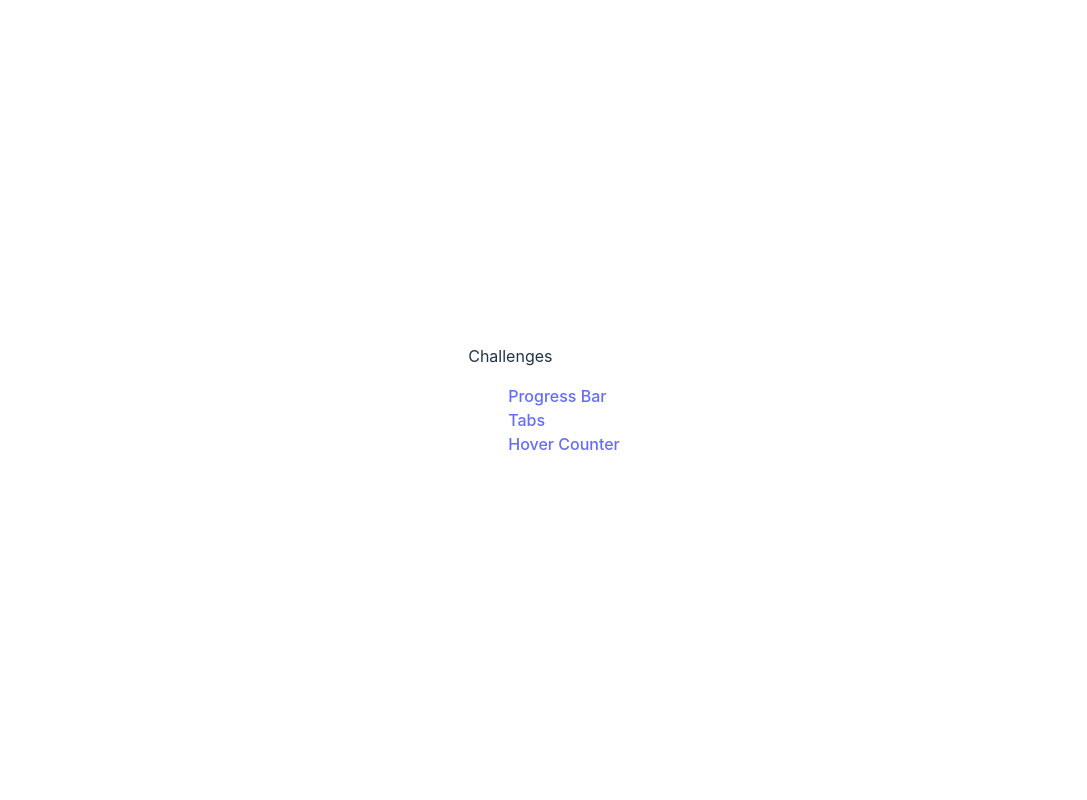
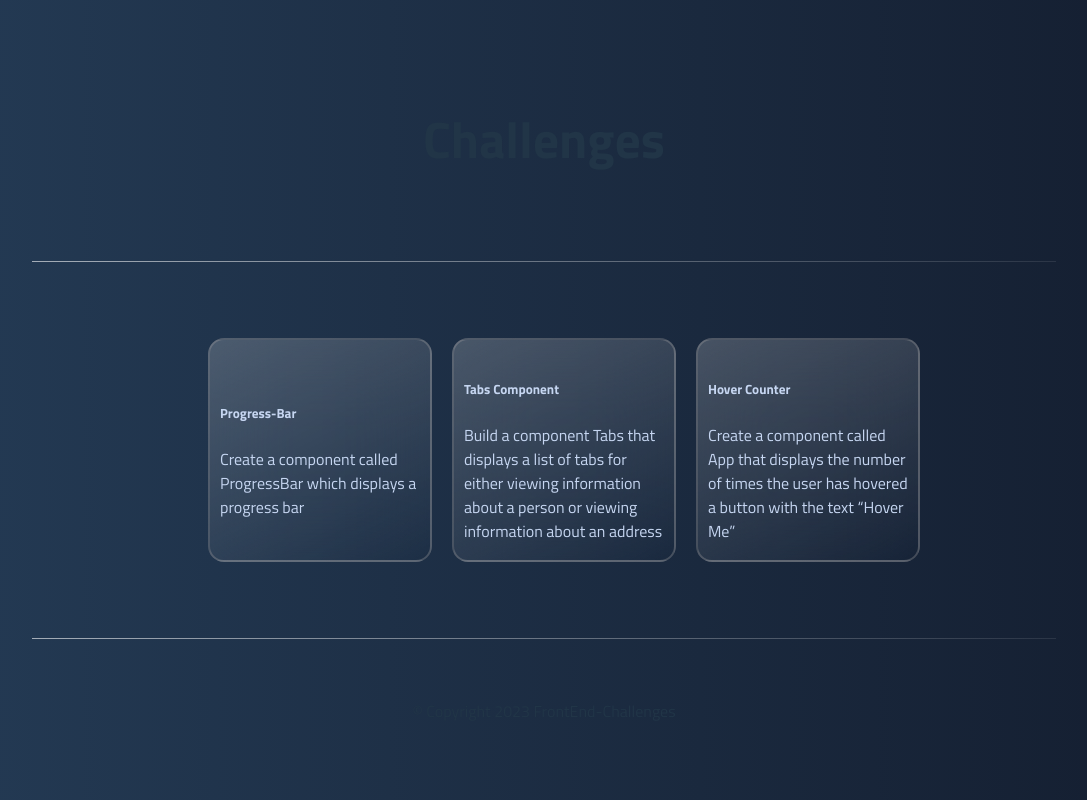
Before and after one commit to Ian-arap-kirui/frontend-challenges, a React (Vite) app in the folder react-challenges/: page / in a window 1280 px wide. Shown: the whole page, without its empty margins (96-1183 px from the left). Built offline with nearby package versions, Linux system fonts and the light colour scheme.

Commit message:
[updates] {react-challenges file} ui updates

```diff
--- a/react-challenges/src/App.css
+++ b/react-challenges/src/App.css
@@ -1,8 +1,24 @@
+@import url("https://fonts.googleapis.com/css2?family=Titillium+Web:wght@200;300;400;600;700;900&display=swap");
 #root {
-  max-width: 1280px;
-  margin: 0 auto;
-  padding: 2rem;
-  /* text-align: center; */
+  min-height: 100vh;
+  width: 100%;
+  background: #141e30; /* fallback for old browsers */
+  background: -webkit-linear-gradient(
+    to right,
+    #243b55,
+    #141e30
+  ); /* Chrome 10-25, Safari 5.1-6 */
+  background: linear-gradient(
+    to right,
+    #243b55,
+    #141e30
+  ); /* W3C, IE 10+/ Edge, Firefox 16+, Chrome 26+, Opera 12+, Safari 7+ */
+
+  display: flex;
+  flex-direction: column;
+  align-items: center;
+  justify-content: center;
+  font-family: "Titillium Web", sans-serif;
 }
 
 .logo {
--- a/react-challenges/src/App.jsx
+++ b/react-challenges/src/App.jsx
@@ -3,7 +3,7 @@ import "./App.css";
 import ProgressBar from "./components/ProgressBar/ProgressBar";
 import Tabs from "./components/TabBar/TabBar";
 import HoverCounter from "./components/HoverCounter/HoverCounter";
-import Home from "./pages/Home";
+import Home from "./pages/Home/Home";
 import { tasks } from "./content/data";
 
 function App() {
--- a/react-challenges/src/components/HoverCounter/HoverCounter.jsx
+++ b/react-challenges/src/components/HoverCounter/HoverCounter.jsx
@@ -1,18 +1,25 @@
 import React, { useState } from "react";
+import Task from "../Task/Task";
+import { Link } from "react-router-dom";
 
-const HoverCounter = () => {
+const HoverCounter = ({ data }) => {
   const [count, setCount] = useState(0);
 
   const handleHover = () => {
     setCount(count + 1);
   };
 
+  const filteredData = data.filter((item) => item.title === "Hover Counter");
+
   return (
     <div>
+      <Task filteredData={filteredData} />
+      <h2>Result:</h2>
       <button data-testid="button" onMouseEnter={handleHover}>
         Hover Me!
       </button>
       <h1 data-testid="count">{count}</h1>
+      <Link to={-1}>🔙 back</Link>
     </div>
   );
 };
--- a/react-challenges/src/components/ProgressBar/ProgressBar.jsx
+++ b/react-challenges/src/components/ProgressBar/ProgressBar.jsx
@@ -54,7 +54,7 @@ const ProgressBar = ({ data }) => {
     <>
       <Task filteredData={filteredData} />
       <h2>Result:</h2>
-      Year Progress = {percent} %
+      2023 Progress: {percent} %
       <Wrapper data-testid="wrapper">
         <Progress percent={percent} data-testid="progress">
           {" "}
--- a/react-challenges/src/content/data.js
+++ b/react-challenges/src/content/data.js
@@ -1,6 +1,7 @@
 // primary key is id
 import progImg from "../assets/images/prog-bar.png";
 import tabsImg from "../assets/images/tabs-img.gif";
+import hoverImg from "../assets/images/hover-counter.gif";
 export const tasks = [
   {
     id: 0,
@@ -8,6 +9,7 @@ export const tasks = [
     description:
       "Create a component called ProgressBar which displays a progress bar. The progress bar should have the following styling applied:  A width of 100% A height of 20px A border radius of 5px The completed bit should be green The remaining bit should be lightgrey You add the CSS to the component using Styled Components or using Inline CSS or adding identifiers and using the App.css file. It's totally up to yoU The component should accept a percent prop which is used to determine how many percentage of the progress bar to fill with green colour.",
     img: progImg,
+    link: "/progress-bar",
     extras:
       "Do not edit the data-testid attributes that are present in the component, these are used for testing your code",
     challenges:
@@ -19,9 +21,22 @@ export const tasks = [
     description:
       "Build a component Tabs that displays a list of tabs for either viewing information about a person or viewing information about an address.You should make the tab functional so that when the tab Person is active then return the PersonContainer with all its children. Implement the same logic for the Address tab. We have already written some starting code along with styles for you. Your code should work as shown in the below GIF.",
     img: tabsImg,
+    link: "/tabs",
     extras:
       "Do not edit the data-testid attributes, Only one Tab can be active at a time.",
     challenges:
       "Renders the person tab and its content by default, Renders the address tab and its content when it is clicked, Switches between the person and address tabs when they are clicked",
   },
+  {
+    id: 2,
+    title: "Hover Counter",
+    description:
+      "Create a component called App that displays the number of times the user has hovered a button with the text “Hover Me”. The count should be displayed in an h1 element and updated each time the user hovers over the button. The initial value of the count should be set to 0. We have already written some starting code for you.",
+    img: hoverImg,
+    link: "/hover-counter",
+    extras:
+      "Set the initial value of the hover count to 0. Return a button element with the text Hover Me. Do not edit the data-testid attributes.",
+    challenges:
+      "Renders the -Hover Me- button and h1 count element, Starts with a count of 0, Increments the count when the button is hovered over",
+  },
 ];
--- a/react-challenges/src/index.css
+++ b/react-challenges/src/index.css
@@ -16,11 +16,11 @@
 
 a {
   font-weight: 500;
-  color: #646cff;
+  color: white;
   text-decoration: inherit;
 }
 a:hover {
-  color: #535bf2;
+  color: #646cff;
 }
 
 body {
--- a/react-challenges/src/pages/Home.jsx
+++ /dev/null
@@ -1,24 +0,0 @@
-import React from "react";
-import { Link } from "react-router-dom";
-
-const Home = () => {
-  return (
-    <div>
-      <p>Challenges</p>
-      <ul>
-        <li>
-          {" "}
-          <Link to={"/progress-bar"}>Progress Bar</Link>
-        </li>
-        <li>
-          <Link to={"/tabs"}>Tabs</Link>
-        </li>
-        <li>
-          <Link to={"/hover-counter"}>Hover Counter</Link>
-        </li>
-      </ul>
-    </div>
-  );
-};
-
-export default Home;
--- /dev/null
+++ b/react-challenges/src/pages/Home/Home.jsx
@@ -0,0 +1,28 @@
+import React from "react";
+import "./home.css";
+import { Link } from "react-router-dom";
+
+const Home = ({ data }) => {
+  return (
+    <>
+      <header className="header">
+        <h1 className="heading">Challenges</h1>
+      </header>
+      <div className="line" />
+      <ul className="tasks">
+        {data.map((item) => (
+          <Link className="taskItem" to={item.link}>
+            <li key={item.id}>
+              <h5>{item.title}</h5>
+              <span>{item.description.split(".")[0]}</span>
+            </li>
+          </Link>
+        ))}
+      </ul>
+      <div className="line" />
+      <footer>&copy; Copyright 2023 FrontEnd-Challenges</footer>
+    </>
+  );
+};
+
+export default Home;
--- /dev/null
+++ b/react-challenges/src/pages/Home/home.css
@@ -0,0 +1,46 @@
+.tasks {
+  display: flex;
+  align-items: center;
+  justify-content: center;
+  flex-wrap: wrap;
+  gap: 20px;
+}
+.taskItem {
+  width: 200px;
+  min-height: 200px;
+  padding: 10px;
+  border: 1px solid;
+  border-radius: 8px;
+  display: flex;
+  justify-content: center;
+  align-items: center;
+  background: linear-gradient(
+    152.97deg,
+    rgba(255, 255, 255, 0.2) 0%,
+    rgba(255, 255, 255, 0) 100%
+  );
+  backdrop-filter: blur(42px);
+  /* Note: backdrop-filter has minimal browser support */
+
+  border-radius: 16px;
+  border: 2.5px solid #a9a5a54f;
+  z-index: 3;
+  color: #c6d6f1; /* fallback for old browsers */
+  color: -webkit-linear-gradient(
+    to right,
+    #243b55,
+    #141e30
+  ); /* Chrome 10-25, Safari 5.1-6 */
+  color: linear-gradient(to right, #243b55, #141e30);
+}
+.taskItem:hover {
+  background-color: white;
+  transition: 0.8s ease-in-out;
+}
+
+.line {
+  height: 1px;
+  width: 80%;
+  margin: 60px 0;
+  background: linear-gradient(152.97deg, #ffffff96 0%, #ffffff17 100%);
+}
```
Also changed, not shown: react-challenges/src/assets/images/hover-counter.gif (added).
